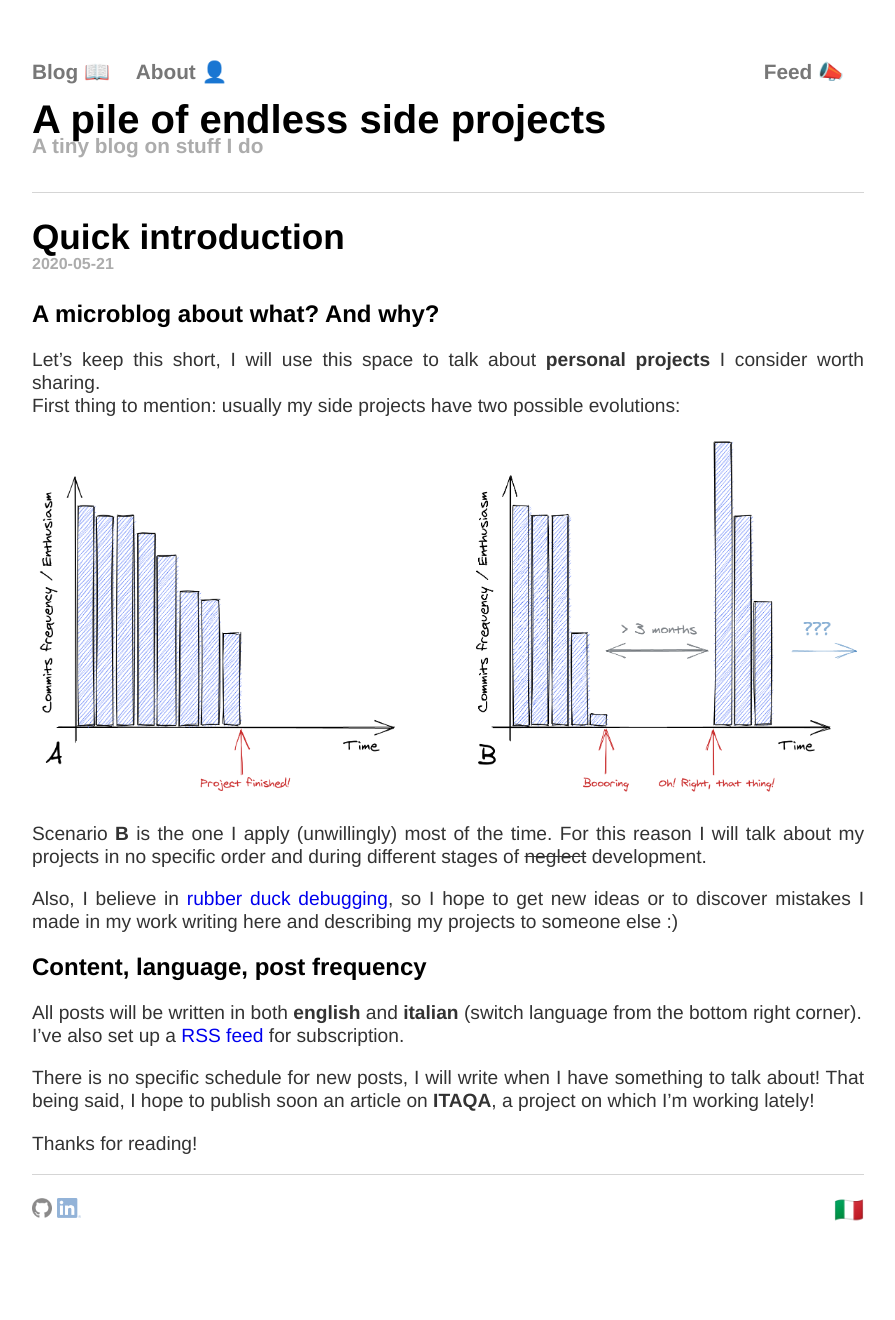
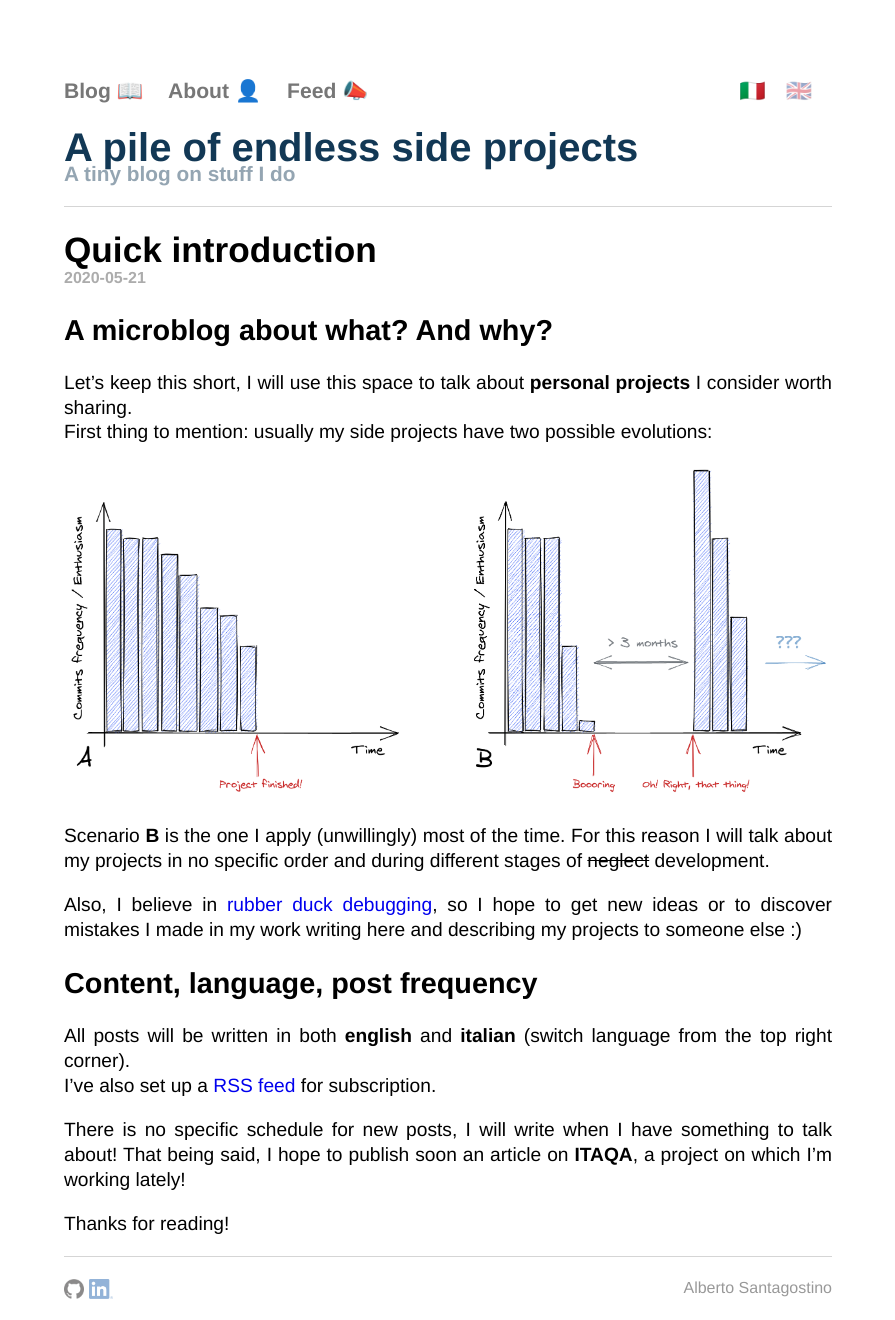
Before and after one commit to albertosantagostino/albertosantagostino.github.io, a Jekyll site: the page built from _posts/2020-05-21-blog_introduction_en.md, in a window 1280 px wide. Shown: the whole page, without its empty margins (192-1087 px from the left). Built offline with Jekyll 4.4.1, drawn with Linux system fonts in a browser that asks for light colours; before the commit the page ends 1235 px from its top, so only the background shows below that.

Commit message:
Refactor css, move language selector, small fixes

```diff
--- a/_layouts/default.html
+++ b/_layouts/default.html
@@ -13,28 +13,18 @@
 
 <body>
     <nav>
+        <div>
+            <div class="floatleft">
                 <ul>
-            <div class="floatleft">
                     <li><a href="{{ page.lang | replace: 'it', '/index_it' | replace: 'en', '/'}}">Blog 📖</a></li>
-                <li><a href="{{ page.lang | replace: 'it', '/about/index_it' | replace: 'en', '/about'}}">About 👤</a>
+                    <li><a href="{{ page.lang | replace: 'it', '/about/index_it' | replace: 'en', '/about'}}">About
+                            👤</a>
+                    <li><a href="{{ page.lang | replace: 'it', '/rss/index_it' | replace: 'en', '/rss'}}">Feed 📣</a>
                     </li>
+
+                </ul>
             </div>
             <div class="floatright">
-                <li><a href="{{ page.lang | replace: 'it', '/rss/index_it' | replace: 'en', '/rss'}}">Feed 📣</a></li>
-            </div>
-        </ul>
-    </nav>
-
-    <div class="title">
-        <h1>A pile of endless side projects</h1>
-        <h5>A tiny blog on stuff I do</h5>
-    </div>
-
-    <div class="container">
-        {{ content }}
-    </div>
-
-    <footer>
                 <ul class="language">
                     {% assign pages=site.pages | where:"ref", page.ref | sort: 'lang' %}
                     {% for page in pages %}
@@ -53,14 +43,29 @@
                     </li>
                     {% endfor %}
                 </ul>
-        <ul class="links">
-            <li>
-                <a href="https://github.com/albertosantagostino"><img src='/media/icons/github_logo.png'
-                        style='vertical-align: middle' height="20px" /></a>
-                <a href="https://www.linkedin.com/in/alberto-santagostino-4bb081b1"><img
-                        src='/media/icons/linkedin_logo.png' style='vertical-align: middle' height="20px" /></a>
-            </li>
-        </ul>
+            </div>
+        </div>
+    </nav>
+
+
+    <div class="title">
+        <h1>A pile of endless side projects</h1>
+        <h5>A tiny blog on stuff I do</h5>
+    </div>
+
+    <div class="container">
+        {{ content }}
+    </div>
+
+    <footer>
+        <div>
+            <p class="floatleft links">
+                <a href="https://github.com/albertosantagostino">
+                    <img src='/media/icons/github_logo.png' style='vertical-align: middle' height="20px" /></a>
+                <a href="https://www.linkedin.com/in/alberto-santagostino-4bb081b1">
+                    <img src='/media/icons/linkedin_logo.png' style='vertical-align: middle' height="20px" /></a></p>
+            <p class="floatright bottomname">Alberto Santagostino</p>
+        </div>
     </footer>
 </body>
 
--- a/_posts/2020-05-21-blog_introduction_en.md
+++ b/_posts/2020-05-21-blog_introduction_en.md
@@ -5,6 +5,7 @@ lang: en
 ref: blog-introduction
 date: 2020-05-21
 ---
+
 ## A microblog about what? And why?
 Let's keep this short, I will use this space to talk about **personal projects** I consider worth sharing.
 First thing to mention: usually my side projects have two possible evolutions:
@@ -18,7 +19,7 @@ Scenario **B** is the one I apply (unwillingly) most of the time. For this reaso
 Also, I believe in [rubber duck debugging](https://en.wikipedia.org/wiki/Rubber_duck_debugging), so I hope to get new ideas or to discover mistakes I made in my work writing here and describing my projects to someone else :)
 
 ## Content, language, post frequency
-All posts will be written in both **english** and **italian** (switch language from the bottom right corner).
+All posts will be written in both **english** and **italian** (switch language from the top right corner).
 I've also set up a [RSS feed]({{site.url | append: '/rss'}}) for subscription.
 
 There is no specific schedule for new posts, I will write when I have something to talk about! That being said, I hope to publish soon an article on **ITAQA**, a project on which I'm working lately!
--- a/css/main.css
+++ b/css/main.css
@@ -2,32 +2,45 @@
 :root {
     --home_buttons: #777777;
     --subtitle: #acacac;
-    --paragraph: #333;
     --hl: #d5d5d5;
     --footer_links: #bbbbbb;
     --footer_language: #a1a1a1;
     --home_posts: #226699;
+    --desktop_video_width: 600px;
+    --mobile_video_width: 360px;
+    --video_ratio: 0.5625;
+    --home_spacing: 20px;
 }
 
-div{
+div {
     text-align: justify;
     text-justify: inter-word;
+}
+div.title {
+    border-bottom: 1.2px solid var(--hl);
 }
 
 /* Desktop */
 @media (min-width: 1000px) {
     body {
         margin: 60px auto;
-        width: 65%;
+        width: 60%;
+    }
+    p {
+        font-size: 1.2em;
+        line-height: 1.3em;
     }
     h1 {
         font-size: 2.2em;
     }
     h2 {
+        font-size: 1.8em;
+    }
+    h3 {
         font-size: 1.5em;
     }
-    h3 {
-        font-size: 1.2em;
+    h4 {
+        font-size: 1.3em;
     }
     h5 {
         margin-top: -25px;
@@ -36,20 +49,45 @@ div{
     small {
         font-size: 0.7em;
     }
-    .title h1
-    {
+    .title h1 {
+        margin-top: 0px;
         font-size: 2.5em;
     }
-    .title h5
-    {
+    .title h5 {
         margin-top: -35px;
         font-size: 1.3em;
     }
     nav {
-        padding-bottom : 10px;
+        padding-bottom : 65px;
     }
     nav ul {
-        font-size: 1.3em;
+        font-size: 1.1em;
+    }
+    ul.posts li small {
+        font-size: .8em;
+    }
+    ul.posts a {
+        font-size: 1.5em;
+    }
+    li {
+        font-size: 1.2em;
+        margin: 5px 0;
+    }
+    .links a {
+        font-size: 1em;
+    }
+    .language li {
+        font-size: 1.2em;
+        margin-top: 0px;
+    }
+    iframe {
+        max-width: 100%;
+        width: var(--desktop_video_width);
+        height: calc(var(--desktop_video_width) * var(--video_ratio));
+    }
+    .bottomname {
+        font-size: 1em;
+        padding-top: 5px;
     }
 }
 
@@ -59,13 +97,20 @@ div{
         margin: 10px auto;
         width: 95%;
     }
+    p {
+        font-size: 1.2em;
+        line-height: 1.5em;
+    }
     h1 {
+        font-size: 1.4em;
+    }
+    h2 {
         font-size: 1.3em;
     }
-    h2 {
+    h3 {
         font-size: 1.2em;
     }
-    h3 {
+    h4 {
         font-size: 1.1em;
     }
     h5 {
@@ -75,21 +120,56 @@ div{
     small {
         font-size: 0.7em;
     }
-    .title h1
-    {
+    .title h1 {
+        margin-top: 5px;
         font-size: 1.4em;
     }
-    .title h5
-    {
+    .title h5 {
         margin-top:-15px;
         font-size: .9em;
     }
     nav {
-        padding-bottom : 5px;
+        padding-bottom : 45px;
     }
     nav ul {
+        font-size: .8em;
+    }
+    ul.posts li small {
+        font-size: .8em;
+    }
+    ul.posts a {
+        font-size: 1.1em;
+    }
+    li {
+        font-size: 1.2em;
+        margin: 10px 0;
+    }
+    .links a {
         font-size: 1em;
     }
+    .language li {
+        font-size: 1.2em;
+        margin-top: 0px;
+    }
+    iframe {
+        max-width: 100%;
+        width: var(--mobile_video_width);
+        height: calc(var(--mobile_video_width) * var(--video_ratio));
+    }
+    .bottomname {
+        font-size: 0.7em;
+        padding-top: 13px;
+    }
+}
+
+
+/* Title */
+.title h1 {
+    color: #123855;
+}
+.title h5 {
+    margin-bottom: var(--home_spacing);
+    color: #12385573;
 }
 
 /* Hyperlinks */
@@ -102,7 +182,7 @@ a:hover {
 
 /* Subtitle, date in posts */
 h5, small {
-    color: var(--subtitle);;
+    color: var(--subtitle);
 }
 
 /* Navigation bar and footer*/
@@ -110,14 +190,14 @@ nav ul {
     font-weight: bold;
 }
 nav ul, footer ul {
-    padding: 0px;
+    padding-left: 0px;
     list-style: none;
 }
 nav ul li, footer ul li {
     display: inline;
 }
-nav ul li{
-    padding-right: 20px;
+nav ul li {
+    padding-right: var(--home_spacing);
 }
 nav a {
     text-decoration: none;
@@ -126,62 +206,45 @@ nav a {
 nav a:hover {
     text-decoration: none;
 }
-nav ul div.floatright {
+.floatright {
     float: right;
 }
-nav ul div.floatleft {
+.floatleft {
     float: left;
-}
-.links a{
-    float: left;
-    color: var(--footer_links);
-    margin-right: 5px;
-    font-size: 1em;
-    margin-top: 7px;
-}
-.language li{
-    float: right;
-    font-size: 1.5em;
-    margin-top: 5px;
-}
-a.en:lang(it){
-    color: var(--footer_language);
-}
-a.it:lang(en){
-    color: var(--footer_language);
-}
-a.en:lang(en){
-    display: none;
-}
-a.it:lang(it){
-    display: none;
 }
 footer {
     border-top: 1.2px solid var(--hl);
 }
-div.title {
-    border-bottom: 1.2px solid var(--hl);
+.bottomname {
+    opacity: 0.4;
+}
+
+/* Language selector */
+.links a {
+    float: left;
+    color: var(--footer_links);
+    margin-right: 5px;
+}
+.language li {
+    float: right;
+}
+a.it:lang(it), a.en:lang(en) {
+    opacity: 0.4;
 }
 
 /* Paragraph */
-p {
-    font-size: 1.2em;
-    line-height: 1.2em;
-    color: var(--paragraph);
-}
-p, h1, h2, h3, h4, h5, small, a, nav ul, footer ul {
+p, h1, h2, h3, h4, h5, small, a, nav ul, footer ul, li {
     font-family: 'Helvetica', 'Sans-Serif';
 }
 
 /* Home posts list */
 ul.posts {
-    margin: 20px auto 30px;
-    font-size: 1.4em;
+    margin: var(--home_spacing) 0;
 }
 ul.posts li {
     list-style: none;
 }
-ul.posts a{
+ul.posts a {
     font-weight: bold;
     color: var(--home_posts);
 }
@@ -191,7 +254,6 @@ ul.posts a{
     width: 100%;
     height: auto;
 }
-.responsive:hover
-{
+.responsive:hover {
     cursor: pointer;
 }
```
Also changed, not shown: _includes/youtube_video.html (added, +8 -0 lines), _posts/2020-05-21-blog_introduction_it.md (+2 -1 lines). Lines whose indentation alone changed are shown as unchanged.
